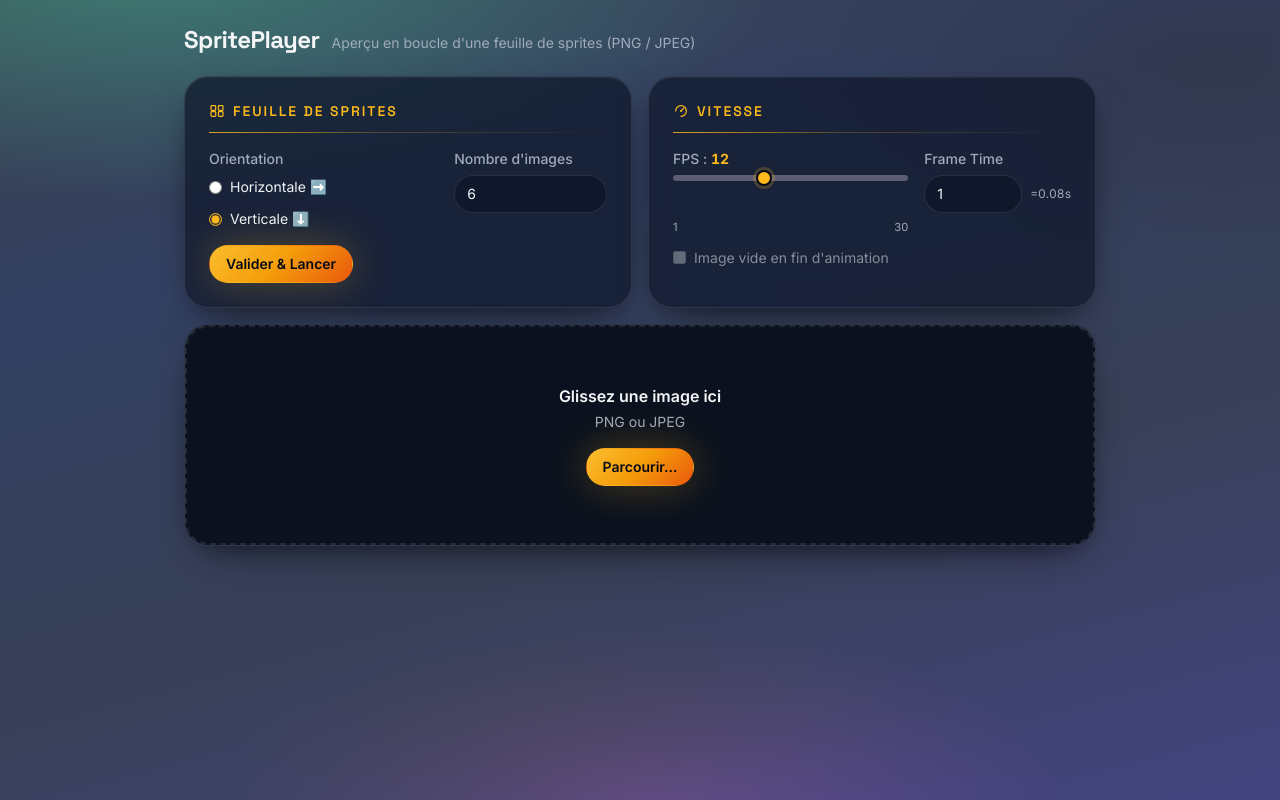
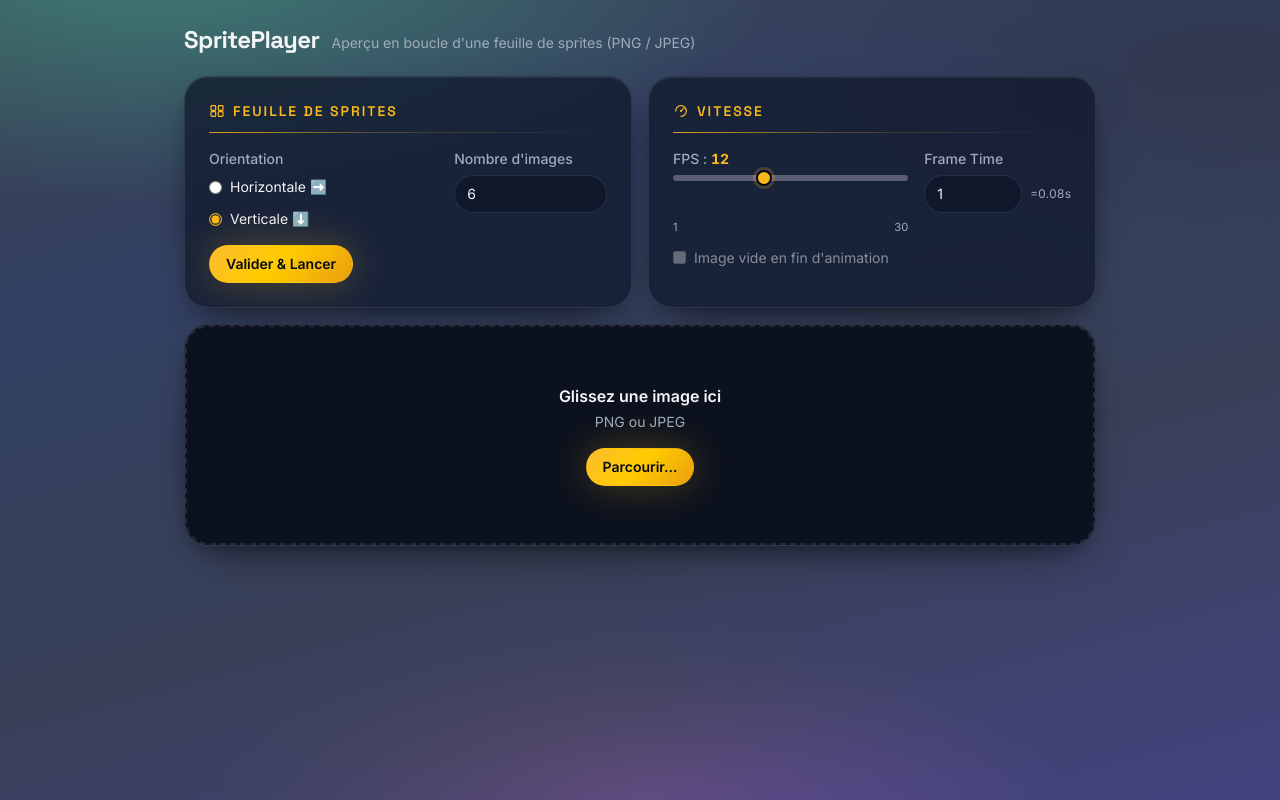
Before and after one commit to DeltaDjazz/SpritePlayer, a React (Vite) app: page / in a window 1280 px wide. Built offline with nearby package versions, Linux system fonts and the light colour scheme.

Commit message:
Tune primary button gradient stops
Use the requested yellow-to-amber gradient values on primary CTAs.

Co-authored-by: Saï Ninja <DeltaDjazz@users.noreply.github.com>

```diff
--- a/src/SpritePlayer.jsx
+++ b/src/SpritePlayer.jsx
@@ -176,7 +176,7 @@ const btnBase =
 
 const btnPrimary = cx(
   btnBase,
-  'border-transparent bg-[linear-gradient(135deg,#fbbd2e_0%,#f59e0b_48%,#ea580c_100%)] text-primary-foreground shadow-[var(--shadow-glow)] hover:brightness-105'
+  'border-transparent bg-[linear-gradient(135deg,#fbbd2e_0%,#ffcb00_48%,#ea9f0e_100%)] text-primary-foreground shadow-[var(--shadow-glow)] hover:brightness-105'
 );
 
 const btnSecondary = cx(
```
